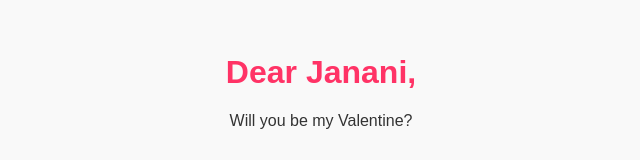
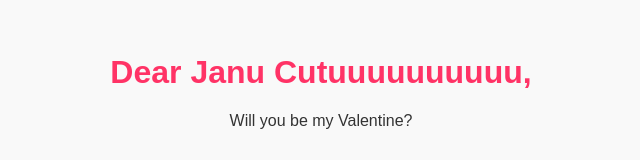
Before and after one commit to shettydhruv16/valentine-page, a plain HTML site: page index.html in a window 1280 px wide. Shown: the part 237-397 px from the top of the page, without its empty margins (319-959 px from the left). Drawn offline with nearby package versions, Linux system fonts and the light colour scheme.

Commit message:
Update index.html

```diff
--- a/index.html
+++ b/index.html
@@ -9,7 +9,7 @@
 </head>
 <body>
     <div class="container">
-        <h1>Dear Janani,</h1>
+        <h1>Dear Janu Cutuuuuuuuuuu,</h1>
         <p>Will you be my Valentine?</p>
         <img src="valentine_image.jpg" alt="Heart Image">
         <p>With love,</p>
```
